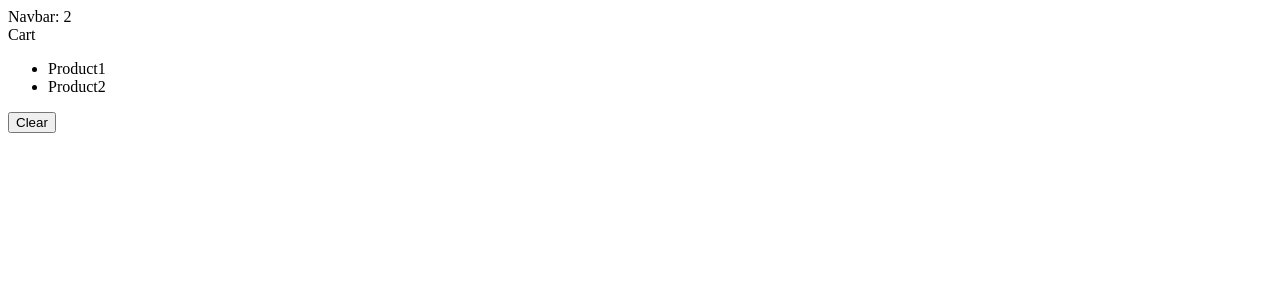
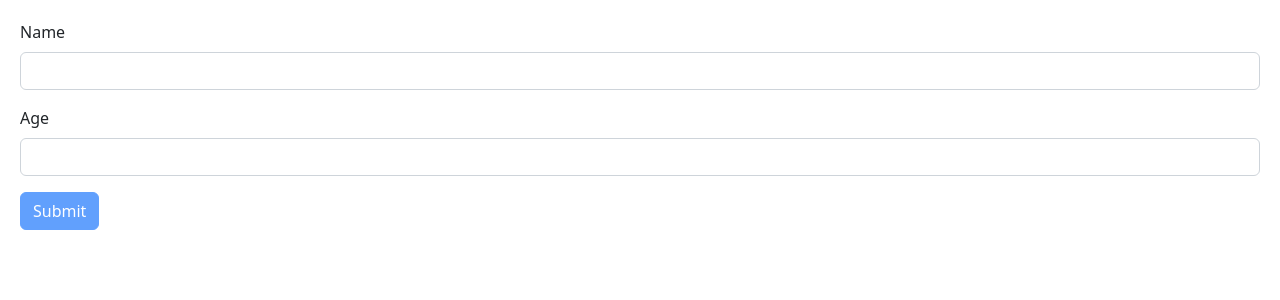
Before and after one commit to Akshay-Jhijhautia/Learning_React, a React (Vite) app: page / in a window 1280 px wide. Shown: the top 300 px of the page. Built offline with nearby package versions, Linux system fonts and the light colour scheme.

Commit message:
added react form

```diff
--- a/package.json
+++ b/package.json
@@ -9,11 +9,14 @@
     "preview": "vite preview"
   },
   "dependencies": {
+    "@hookform/resolvers": "^2.9.11",
     "bootstrap": "^5.2.3",
     "immer": "^9.0.19",
     "react": "^18.2.0",
     "react-dom": "^18.2.0",
-    "react-icons": "^4.7.1"
+    "react-hook-form": "7.43",
+    "react-icons": "^4.7.1",
+    "zod": "^3.20.6"
   },
   "devDependencies": {
     "@types/react": "^18.0.27",
--- a/src/App.tsx
+++ b/src/App.tsx
@@ -7,6 +7,7 @@
 import Like from "./components/Like";
 import Navbar from "./components/Navbar";
 import Cart from "./components/Cart";
+import Form from "./components/Form";
 
 // function App() {
 //   const items = ["New York", "San Francisco", "Tokyo", "London", "Paris"];
@@ -57,13 +58,21 @@
 // }
 
 // Sharing state between two components
+// function App() {
+//   const [cartItems, setCartItems] = useState(["Product1", "Product2"]);
+
+//   return (
+//     <div>
+//       <Navbar cartItemsCount={cartItems.length} />
+//       <Cart cartItems={cartItems} onClear={() => setCartItems([])} />
+//     </div>
+//   );
+// }
+
 function App() {
-  const [cartItems, setCartItems] = useState(["Product1", "Product2"]);
-
   return (
     <div>
-      <Navbar cartItemsCount={cartItems.length} />
-      <Cart cartItems={cartItems} onClear={() => setCartItems([])} />
+      <Form></Form>
     </div>
   );
 }
--- /dev/null
+++ b/src/components/Form.tsx
@@ -0,0 +1,58 @@
+import { FieldValues, useForm } from "react-hook-form"; // useForm is a custom hook
+import { z } from "zod"; //zod is used for schema based validation, like joi
+import { zodResolver } from "@hookform/resolvers/zod";
+
+const schema = z.object({
+  name: z.string().min(3, { message: "Name must be atleast 3 characters" }),
+  age: z
+    .number({ invalid_type_error: "Age field is required" })
+    .min(18, { message: "Age must be atleast 18" }),
+});
+
+type FormData = z.infer<typeof schema>;
+
+const Form = () => {
+  const {
+    register,
+    handleSubmit,
+    formState: { errors, isValid },
+  } = useForm<FormData>({ resolver: zodResolver(schema) }); // useForm returns a object
+
+  const onSubmit = (data: FieldValues) => console.log(data);
+
+  return (
+    <form onSubmit={handleSubmit(onSubmit)}>
+      <div className="mb-3">
+        <label htmlFor="" className="form-label">
+          Name
+        </label>
+        <input
+          {...register("name")}
+          id="name"
+          type="text"
+          className="form-control"
+        />
+        {errors.name && <p className="text-danger">{errors.name.message}</p>}
+      </div>
+
+      <div className="mb-3">
+        <label htmlFor="age" className="form-label">
+          Age
+        </label>
+        <input
+          {...register("age", { valueAsNumber: true })}
+          id="age"
+          type="number"
+          className="form-control"
+        />
+        {errors.age && <p className="text-danger">{errors.age.message}</p>}
+      </div>
+
+      <button disabled={!isValid} className="btn btn-primary" type="submit">
+        Submit
+      </button>
+    </form>
+  );
+};
+
+export default Form;
--- /dev/null
+++ b/src/index.css
@@ -0,0 +1,3 @@
+body{
+    padding: 20px;
+}
--- a/src/main.tsx
+++ b/src/main.tsx
@@ -1,7 +1,8 @@
 import React from "react";
 import ReactDOM from "react-dom/client";
 import App from "./App";
-//import "bootstrap/dist/css/bootstrap.css";
+import "bootstrap/dist/css/bootstrap.css";
+import "./index.css";
 
 /* Here we are using ReactDOM to render the component tree, lines 7,8,9
 inside an element with id of root. Here in the tree, App component is wrapped
```
Also changed, not shown: 1 other file (tests, documents, lock files or other folders).
